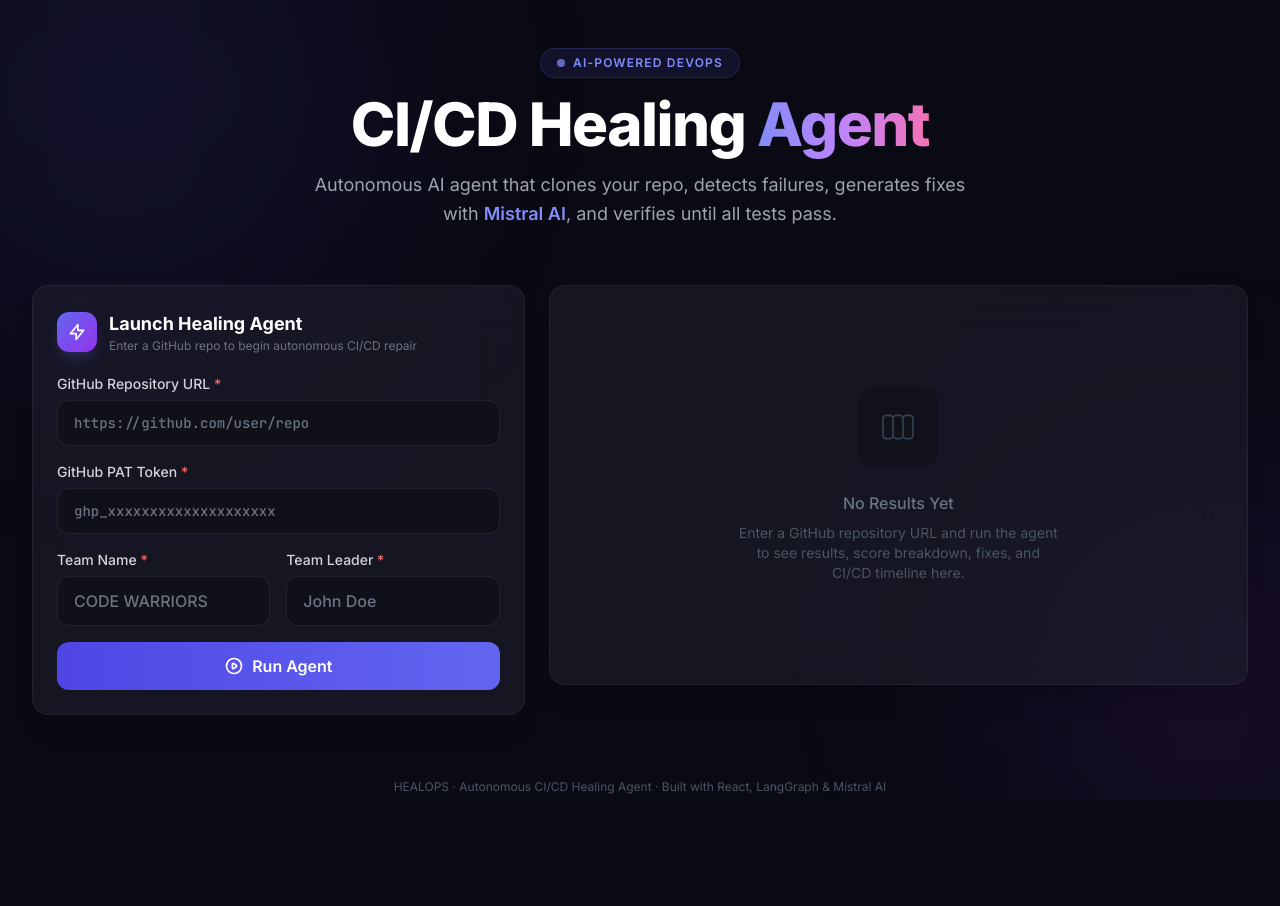
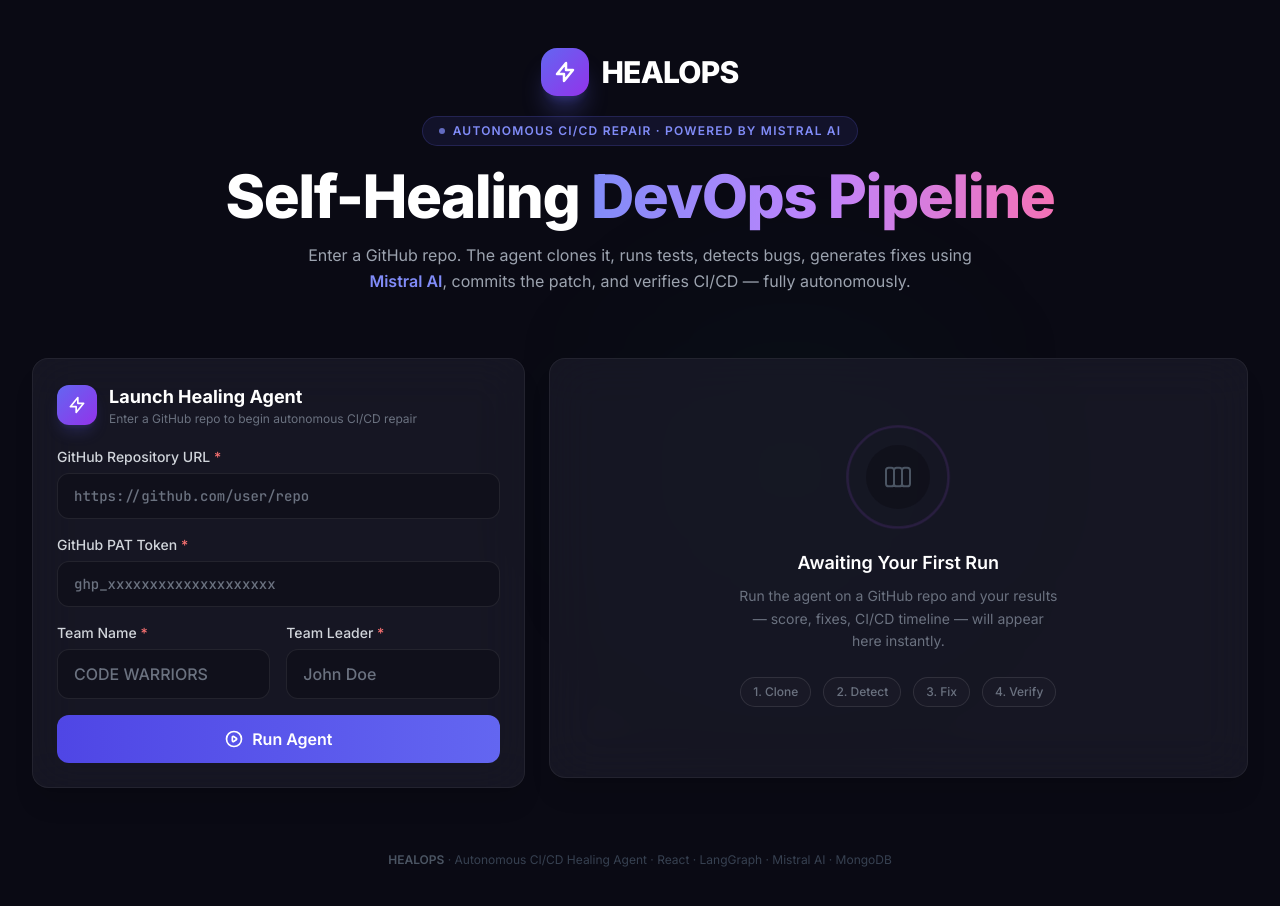
Before and after one commit to dvdgamer2003/HEALOPS, a React (Vite) app in the folder frontend/: page / in a window 1280 px wide. Shown: the top 906 px of the page. Before the commit the page ends 843 px from the top, so only its background shows below. Built offline with nearby package versions, Linux system fonts and the light colour scheme.

Commit message:
feat: UI polish — HEALOPS header branding, animated empty state, compact CI/CD timeline

```diff
--- a/frontend/src/App.jsx
+++ b/frontend/src/App.jsx
@@ -12,37 +12,53 @@
 
     return (
         <div className="min-h-screen bg-surface-950">
-            {/* Skip-to-content (HCI accessibility) */}
+            {/* Skip-to-content */}
             <a href="#main-content" className="skip-link">Skip to main content</a>
 
-            {/* Background glow */}
+            {/* Background glows */}
             <div className="fixed inset-0 pointer-events-none overflow-hidden" aria-hidden="true">
-                <div className="absolute top-[-20%] left-[-10%] w-[500px] h-[500px] bg-brand-600/10 rounded-full blur-[120px]" />
-                <div className="absolute bottom-[-10%] right-[-10%] w-[400px] h-[400px] bg-purple-600/10 rounded-full blur-[120px]" />
+                <div className="absolute top-[-20%] left-[-10%] w-[600px] h-[600px] bg-brand-600/8 rounded-full blur-[140px]" />
+                <div className="absolute bottom-[-10%] right-[-10%] w-[500px] h-[500px] bg-purple-600/8 rounded-full blur-[140px]" />
+                <div className="absolute top-[40%] left-[50%] w-[300px] h-[300px] bg-emerald-600/5 rounded-full blur-[100px]" />
             </div>
 
             {/* Content */}
             <div className="relative z-10 max-w-7xl mx-auto px-4 sm:px-6 lg:px-8 py-8 lg:py-12">
-                {/* Header */}
-                <header className="text-center mb-10 lg:mb-14 animate-fade-in" role="banner">
-                    <div className="inline-flex items-center gap-2 px-4 py-1.5 rounded-full bg-brand-500/10 border border-brand-500/20 text-brand-400 text-xs font-semibold tracking-widest uppercase mb-4">
-                        <span className="w-2 h-2 bg-brand-400 rounded-full animate-pulse" aria-hidden="true" />
-                        AI-Powered DevOps
+
+                {/* ── Header ── */}
+                <header className="text-center mb-12 lg:mb-16 animate-fade-in" role="banner">
+                    {/* Logo mark */}
+                    <div className="flex items-center justify-center gap-3 mb-5">
+                        <div className="w-12 h-12 rounded-2xl bg-gradient-to-br from-brand-500 to-purple-600 flex items-center justify-center shadow-xl shadow-brand-500/30">
+                            <svg className="w-6 h-6 text-white" fill="none" viewBox="0 0 24 24" stroke="currentColor" strokeWidth={2.5}>
+                                <path strokeLinecap="round" strokeLinejoin="round" d="M13 10V3L4 14h7v7l9-11h-7z" />
+                            </svg>
+                        </div>
+                        <span className="text-3xl font-black text-white tracking-tight">HEALOPS</span>
                     </div>
-                    <h1 className="text-4xl sm:text-5xl lg:text-6xl font-extrabold text-white tracking-tight">
-                        CI/CD Healing{' '}
+
+                    {/* Badge */}
+                    <div className="inline-flex items-center gap-2 px-4 py-1.5 rounded-full bg-brand-500/10 border border-brand-500/20 text-brand-400 text-xs font-semibold tracking-widest uppercase mb-5">
+                        <span className="w-1.5 h-1.5 bg-brand-400 rounded-full animate-pulse" aria-hidden="true" />
+                        Autonomous CI/CD Repair · Powered by Mistral AI
+                    </div>
+
+                    <h1 className="text-4xl sm:text-5xl lg:text-6xl font-extrabold text-white tracking-tight leading-tight">
+                        Self-Healing{' '}
                         <span className="bg-gradient-to-r from-brand-400 via-purple-400 to-pink-400 bg-clip-text text-transparent">
-                            Agent
+                            DevOps Pipeline
                         </span>
                     </h1>
-                    <p className="mt-4 text-lg text-gray-400 max-w-2xl mx-auto leading-relaxed">
-                        Autonomous AI agent that clones your repo, detects failures, generates fixes with <span className="text-brand-400 font-semibold">Mistral AI</span>, and verifies until all tests pass.
+                    <p className="mt-4 text-base text-gray-400 max-w-2xl mx-auto leading-relaxed">
+                        Enter a GitHub repo. The agent clones it, runs tests, detects bugs, generates fixes using{' '}
+                        <span className="text-brand-400 font-semibold">Mistral AI</span>, commits the patch, and verifies CI/CD — fully autonomously.
                     </p>
                 </header>
 
-                {/* Dashboard Grid */}
+                {/* ── Dashboard Grid ── */}
                 <main id="main-content" role="main">
                     <div className="grid grid-cols-1 lg:grid-cols-12 gap-6">
+
                         {/* Left Column */}
                         <div className="lg:col-span-5 space-y-6">
                             <InputSection />
@@ -50,7 +66,7 @@
                             <ActivityLog />
                         </div>
 
-                        {/* Right Column — results only when available */}
+                        {/* Right Column */}
                         <div className="lg:col-span-7 space-y-6">
                             {results ? (
                                 <>
@@ -62,16 +78,29 @@
                                     <FixesAppliedTable />
                                 </>
                             ) : (
-                                <div className="glass-card p-12 flex flex-col items-center justify-center min-h-[400px] animate-fade-in">
-                                    <div className="w-20 h-20 rounded-2xl bg-surface-900/80 flex items-center justify-center mb-6">
-                                        <svg className="w-10 h-10 text-gray-700" fill="none" viewBox="0 0 24 24" stroke="currentColor" strokeWidth={1}>
-                                            <path strokeLinecap="round" strokeLinejoin="round" d="M9 17V7m0 10a2 2 0 01-2 2H5a2 2 0 01-2-2V7a2 2 0 012-2h2a2 2 0 012 2m0 10a2 2 0 002 2h2a2 2 0 002-2M9 7a2 2 0 012-2h2a2 2 0 012 2m0 10V7m0 10a2 2 0 002 2h2a2 2 0 002-2V7a2 2 0 00-2-2h-2a2 2 0 00-2 2" />
-                                        </svg>
+                                /* Empty State */
+                                <div className="glass-card p-12 flex flex-col items-center justify-center min-h-[420px] animate-fade-in text-center">
+                                    {/* Animated rings */}
+                                    <div className="relative w-24 h-24 mb-6">
+                                        <div className="absolute inset-0 rounded-full border-2 border-brand-500/20 animate-ping" style={{ animationDuration: '2s' }} />
+                                        <div className="absolute inset-2 rounded-full border-2 border-purple-500/20 animate-ping" style={{ animationDuration: '2.5s', animationDelay: '0.3s' }} />
+                                        <div className="absolute inset-4 rounded-full bg-surface-900/80 flex items-center justify-center">
+                                            <svg className="w-8 h-8 text-gray-600" fill="none" viewBox="0 0 24 24" stroke="currentColor" strokeWidth={1.5}>
+                                                <path strokeLinecap="round" strokeLinejoin="round" d="M9 17V7m0 10a2 2 0 01-2 2H5a2 2 0 01-2-2V7a2 2 0 012-2h2a2 2 0 012 2m0 10a2 2 0 002 2h2a2 2 0 002-2M9 7a2 2 0 012-2h2a2 2 0 012 2m0 10V7m0 10a2 2 0 002 2h2a2 2 0 002-2V7a2 2 0 00-2-2h-2a2 2 0 00-2 2" />
+                                            </svg>
+                                        </div>
                                     </div>
-                                    <p className="text-gray-500 font-medium mb-2">No Results Yet</p>
-                                    <p className="text-gray-600 text-sm text-center max-w-xs">
-                                        Enter a GitHub repository URL and run the agent to see results, score breakdown, fixes, and CI/CD timeline here.
+                                    <p className="text-white font-semibold text-lg mb-2">Awaiting Your First Run</p>
+                                    <p className="text-gray-500 text-sm max-w-xs leading-relaxed">
+                                        Run the agent on a GitHub repo and your results — score, fixes, CI/CD timeline — will appear here instantly.
                                     </p>
+                                    <div className="mt-6 flex gap-3 flex-wrap justify-center">
+                                        {['Clone', 'Detect', 'Fix', 'Verify'].map((step, i) => (
+                                            <span key={step} className="text-xs font-medium px-3 py-1.5 rounded-full border border-white/10 text-gray-500 bg-white/[0.02]">
+                                                {i + 1}. {step}
+                                            </span>
+                                        ))}
+                                    </div>
                                 </div>
                             )}
                         </div>
@@ -79,8 +108,10 @@
                 </main>
 
                 {/* Footer */}
-                <footer className="mt-16 text-center text-xs text-gray-600" role="contentinfo">
-                    HEALOPS · Autonomous CI/CD Healing Agent · Built with React, LangGraph & Mistral AI
+                <footer className="mt-16 pb-4 text-center text-xs text-gray-700" role="contentinfo">
+                    <span className="text-gray-600 font-semibold">HEALOPS</span>
+                    {' · '}Autonomous CI/CD Healing Agent
+                    {' · '}React · LangGraph · Mistral AI · MongoDB
                 </footer>
             </div>
         </div>
--- a/frontend/src/components/CICDTimeline.jsx
+++ b/frontend/src/components/CICDTimeline.jsx
@@ -1,10 +1,10 @@
 import useAgentStore from '../store/useAgentStore';
 
 const STATUS_CONFIG = {
-    PASSED: { dot: 'bg-emerald-400', ring: 'border-emerald-500 bg-emerald-500/10', text: 'text-emerald-400', label: '✓ PASSED', badge: 'badge-passed' },
-    FAILED: { dot: 'bg-red-400', ring: 'border-red-500 bg-red-500/10', text: 'text-red-400', label: '✗ FAILED', badge: 'badge-failed' },
-    SKIPPED: { dot: 'bg-amber-400', ring: 'border-amber-500 bg-amber-500/10', text: 'text-amber-400', label: '⏭ SKIPPED', badge: 'bg-amber-500/10 border-amber-500/30 text-amber-400 badge' },
-    TIMEOUT: { dot: 'bg-gray-400', ring: 'border-gray-500 bg-gray-500/10', text: 'text-gray-400', label: '⏱ TIMEOUT', badge: 'bg-gray-500/10 border-gray-500/30 text-gray-400 badge' },
+    PASSED: { dot: 'bg-emerald-400', ring: 'border-emerald-500 bg-emerald-500/10', label: 'PASSED', icon: '✓', badgeCls: 'text-emerald-400 bg-emerald-500/10 border-emerald-500/25' },
+    FAILED: { dot: 'bg-red-400', ring: 'border-red-500 bg-red-500/10', label: 'FAILED', icon: '✗', badgeCls: 'text-red-400 bg-red-500/10 border-red-500/25' },
+    SKIPPED: { dot: 'bg-amber-400', ring: 'border-amber-500 bg-amber-500/10', label: 'SKIPPED', icon: '⏭', badgeCls: 'text-amber-400 bg-amber-500/10 border-amber-500/25' },
+    TIMEOUT: { dot: 'bg-gray-400', ring: 'border-gray-500 bg-gray-500/10', label: 'TIMEOUT', icon: '⏱', badgeCls: 'text-gray-400 bg-gray-500/10 border-gray-500/25' },
 };
 
 export default function CICDTimeline() {
@@ -12,7 +12,7 @@
 
     const timeline = results?.ci_cd_timeline ?? [];
     const iterationsUsed = results?.iterations_used ?? timeline.length;
-    const MAX_ITERATIONS = 5;
+    const MAX_ITER = 5;
 
     if (!results) {
         return (
@@ -27,90 +27,84 @@
         );
     }
 
-    // Efficiency bar — how many iterations used vs max
-    const efficiencyPct = Math.max(0, Math.round((1 - (iterationsUsed - 1) / (MAX_ITERATIONS - 1)) * 100));
+    const efficiencyPct = Math.max(0, Math.round((1 - (iterationsUsed - 1) / (MAX_ITER - 1)) * 100));
+    const effColor = efficiencyPct >= 80 ? 'text-emerald-400' : efficiencyPct >= 50 ? 'text-amber-400' : 'text-red-400';
+    const effBar = efficiencyPct >= 80 ? 'bg-emerald-500' : efficiencyPct >= 50 ? 'bg-amber-500' : 'bg-red-500';
 
     return (
-        <section className="glass-card p-6 animate-slide-up">
+        <section className="glass-card p-5 animate-slide-up">
             {/* Header */}
-            <div className="flex items-center justify-between mb-5">
-                <div className="flex items-center gap-3">
-                    <div className="w-10 h-10 rounded-xl bg-gradient-to-br from-rose-500 to-pink-600 flex items-center justify-center shadow-lg shadow-rose-500/20">
-                        <svg className="w-5 h-5 text-white" fill="none" viewBox="0 0 24 24" stroke="currentColor" strokeWidth={2}>
+            <div className="flex items-center justify-between mb-4">
+                <div className="flex items-center gap-2.5">
+                    <div className="w-9 h-9 rounded-xl bg-gradient-to-br from-rose-500 to-pink-600 flex items-center justify-center shadow-lg shadow-rose-500/20">
+                        <svg className="w-4 h-4 text-white" fill="none" viewBox="0 0 24 24" stroke="currentColor" strokeWidth={2}>
                             <path strokeLinecap="round" strokeLinejoin="round" d="M12 8v4l3 3m6-3a9 9 0 11-18 0 9 9 0 0118 0z" />
                         </svg>
                     </div>
-                    <h2 className="text-xl font-bold text-white">CI/CD Timeline</h2>
+                    <h2 className="text-base font-bold text-white">CI/CD Timeline</h2>
                 </div>
                 <div className="text-right">
-                    <div className="text-xs text-gray-500 mb-0.5">Iterations Used</div>
-                    <div className="text-sm font-bold text-white">{iterationsUsed} <span className="text-gray-600 font-normal">/ {MAX_ITERATIONS}</span></div>
+                    <div className="text-[10px] text-gray-500 mb-0.5">Used</div>
+                    <div className="text-sm font-bold text-white leading-none">
+                        {iterationsUsed}<span className="text-gray-600 font-normal text-xs"> / {MAX_ITER}</span>
+                    </div>
                 </div>
             </div>
 
             {/* Efficiency Bar */}
-            <div className="mb-5">
-                <div className="flex justify-between text-xs mb-1.5">
+            <div className="mb-4">
+                <div className="flex justify-between text-xs mb-1">
                     <span className="text-gray-500">Efficiency</span>
-                    <span className={`font-semibold ${efficiencyPct >= 80 ? 'text-emerald-400' : efficiencyPct >= 50 ? 'text-amber-400' : 'text-red-400'}`}>
-                        {efficiencyPct}%
-                    </span>
+                    <span className={`font-semibold ${effColor}`}>{efficiencyPct}%</span>
                 </div>
                 <div className="h-1.5 rounded-full bg-white/[0.05] overflow-hidden">
-                    <div
-                        className={`h-full rounded-full transition-all duration-1000 ${efficiencyPct >= 80 ? 'bg-emerald-500' : efficiencyPct >= 50 ? 'bg-amber-500' : 'bg-red-500'}`}
-                        style={{ width: `${efficiencyPct}%` }}
-                    />
+                    <div className={`h-full rounded-full transition-all duration-1000 ${effBar}`} style={{ width: `${efficiencyPct}%` }} />
                 </div>
             </div>
 
             {/* Vertical Timeline */}
-            <div className="relative pl-8">
-                {/* Vertical line */}
-                <div className="absolute left-[11px] top-2 bottom-2 w-0.5 bg-gradient-to-b from-brand-500/40 via-brand-500/10 to-transparent" />
+            <div className="relative pl-7">
+                {/* Connector line */}
+                <div className="absolute left-[10px] top-3 bottom-3 w-px bg-gradient-to-b from-brand-500/30 to-transparent" />
 
-                <div className="space-y-3">
+                <div className="space-y-2.5">
+                    {/* Actual iterations */}
                     {timeline.map((entry, i) => {
                         const cfg = STATUS_CONFIG[entry.status] || STATUS_CONFIG.FAILED;
-                        const ts = new Date(entry.timestamp).toLocaleTimeString([], { hour: '2-digit', minute: '2-digit', second: '2-digit' });
+                        const ts = new Date(entry.timestamp).toLocaleTimeString([], { hour: '2-digit', minute: '2-digit' });
                         return (
-                            <div key={i} className="relative flex items-start gap-4 animate-slide-up" style={{ animationDelay: `${i * 80}ms` }}>
+                            <div key={i} className="relative flex items-center gap-3" style={{ animationDelay: `${i * 80}ms` }}>
                                 {/* Dot */}
-                                <div className={`absolute -left-8 top-1.5 w-[22px] h-[22px] rounded-full flex items-center justify-center border-2 ${cfg.ring}`}>
-                                    <div className={`w-2.5 h-2.5 rounded-full ${cfg.dot}`} />
+                                <div className={`absolute -left-7 w-5 h-5 rounded-full flex items-center justify-center border-2 ${cfg.ring}`}>
+                                    <div className={`w-2 h-2 rounded-full ${cfg.dot}`} />
                                 </div>
-                                {/* Card */}
-                                <div className="flex-1 bg-surface-900/50 rounded-xl p-3 border border-white/[0.04] hover:border-white/[0.10] transition-colors">
-                                    <div className="flex items-center justify-between">
-                                        <div className="flex items-center gap-2">
-                                            <span className="text-sm font-semibold text-gray-200">Iteration {entry.iteration}</span>
-                                            <span className={`text-xs px-2 py-0.5 rounded-full border font-medium ${cfg.badge}`}>
-                                                {cfg.label}
-                                            </span>
-                                        </div>
-                                        <span className="text-xs text-gray-500 font-mono">{ts}</span>
+                                {/* Content */}
+                                <div className="flex-1 flex items-center justify-between bg-surface-900/50 rounded-xl px-3 py-2.5 border border-white/[0.05] hover:border-white/10 transition-colors">
+                                    <div className="flex items-center gap-2 min-w-0">
+                                        <span className="text-xs font-semibold text-gray-300 shrink-0">Iter {entry.iteration}</span>
+                                        <span className={`text-xs font-bold px-2 py-0.5 rounded-full border ${cfg.badgeCls} shrink-0`}>
+                                            {cfg.icon} {cfg.label}
+                                        </span>
                                     </div>
-                                    {entry.message && (
-                                        <p className="text-xs text-gray-500 mt-1.5 truncate">{entry.message}</p>
-                                    )}
+                                    <span className="text-[10px] text-gray-600 font-mono ml-2 shrink-0">{ts}</span>
                                 </div>
                             </div>
                         );
                     })}
 
-                    {/* Remaining iteration slots (greyed out) */}
-                    {Array.from({ length: Math.max(0, MAX_ITERATIONS - timeline.length) }).map((_, i) => (
-                        <div key={`empty-${i}`} className="relative flex items-start gap-4 opacity-20">
-                            <div className="absolute -left-8 top-1.5 w-[22px] h-[22px] rounded-full border-2 border-white/20 bg-transparent" />
-                            <div className="flex-1 bg-surface-900/20 rounded-xl p-3 border border-white/[0.03]">
-                                <span className="text-xs text-gray-600">Iteration {timeline.length + i + 1}</span>
+                    {/* Greyed future slots — compact */}
+                    {Array.from({ length: Math.max(0, MAX_ITER - timeline.length) }).map((_, i) => (
+                        <div key={`e-${i}`} className="relative flex items-center gap-3 opacity-15">
+                            <div className="absolute -left-7 w-5 h-5 rounded-full border border-white/15" />
+                            <div className="flex-1 h-9 bg-surface-900/20 rounded-xl border border-white/[0.03] flex items-center px-3">
+                                <span className="text-[10px] text-gray-700">Iteration {timeline.length + i + 1}</span>
                             </div>
                         </div>
                     ))}
                 </div>
 
                 {timeline.length === 0 && (
-                    <p className="text-gray-500 text-sm py-4 text-center">No iterations recorded.</p>
+                    <p className="text-gray-500 text-xs py-4 text-center">No iterations recorded.</p>
                 )}
             </div>
         </section>
```
